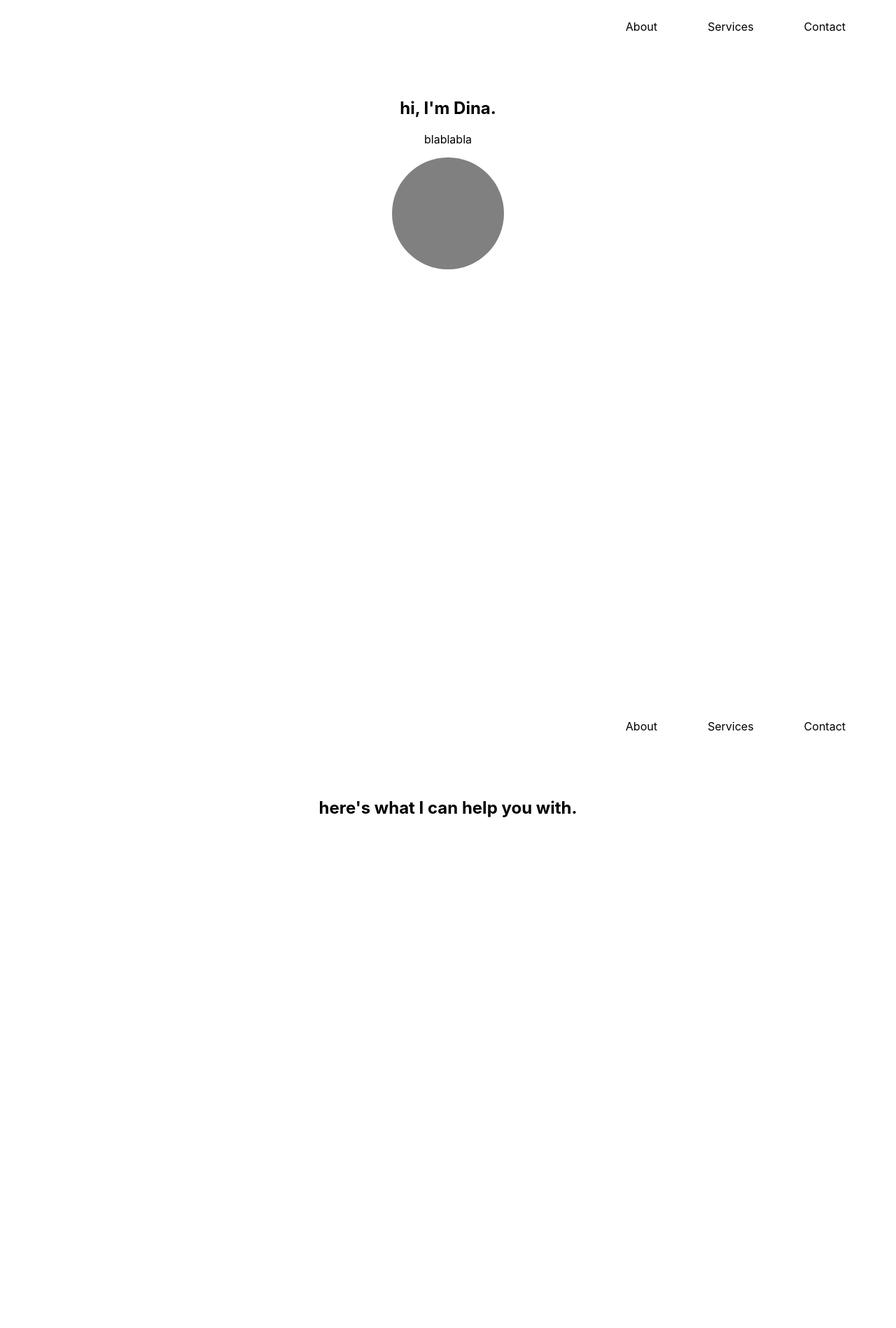
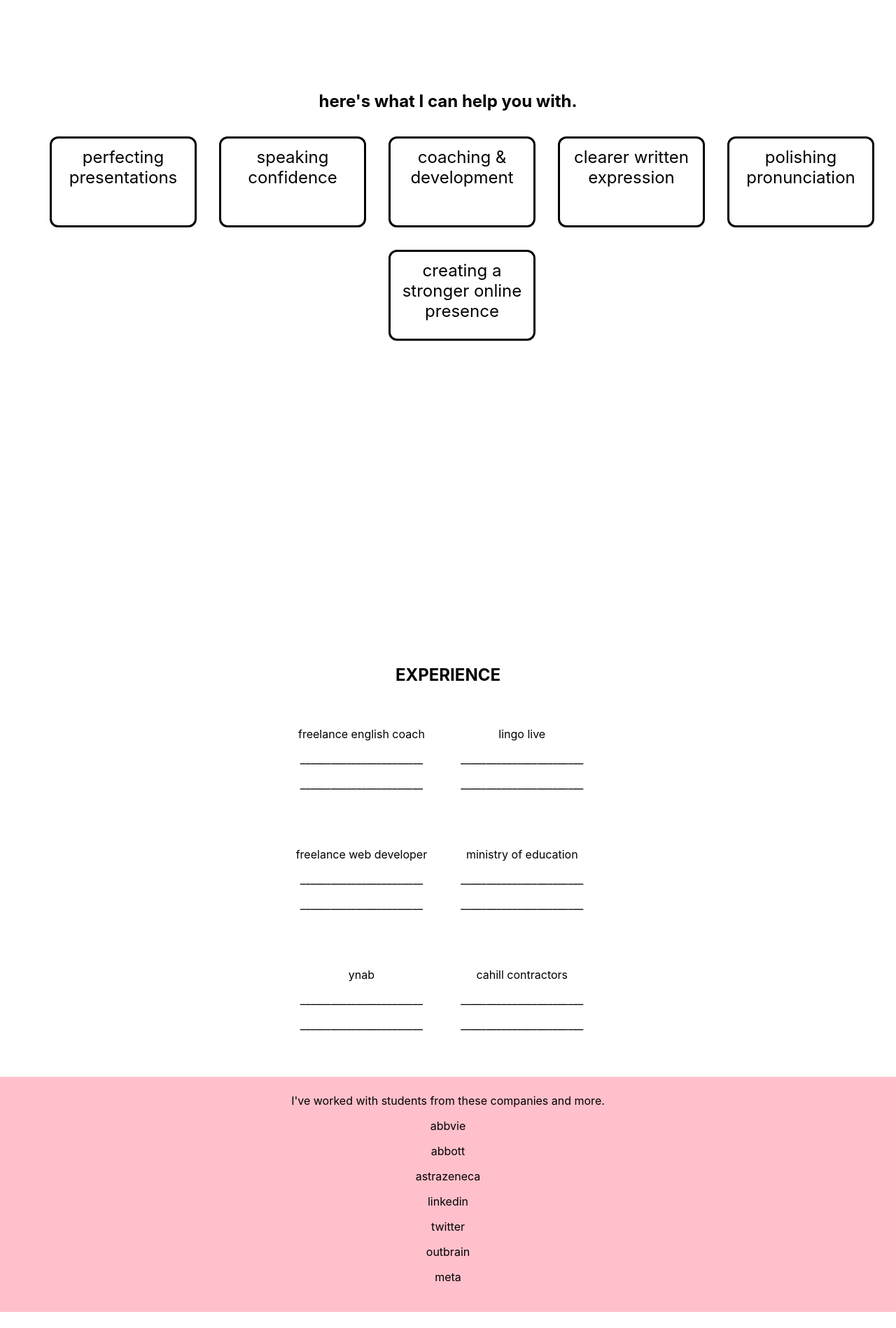
Before and after one commit to dinaspencer/dina-portfolio-redesign, a React (Create React App) app: page / in a window 1280 px wide. Shown: the part 880-2778 px from the top of the page at 70% size. Built offline with nearby package versions, Linux system fonts and the light colour scheme.

Commit message:
add basic design

```diff
--- a/src/App.css
+++ b/src/App.css
@@ -7,17 +7,27 @@
   min-height: 100vh;
 }
 
+#header-name {
+  float: left;
+  padding-left: 48px;
+}
+
+
 .navbar {
-  padding: 36px;
+  padding: 26px;
   display: flex;
   flex-direction: row;
   justify-content: right;
-
 }
 
 .navbar li {
   list-style-type: none;
   padding: 36px;
+}
+
+#main {
+  font-size: 150%;
+  padding: 0px 56px 0px 56px;
 }
 
 .circles-main {
@@ -37,6 +47,25 @@
   text-align: center;
 }
 
+#services ul {
+  display: flex;
+  flex-wrap: wrap;
+
+  justify-content: center;
+}
+
+#services li {
+  list-style-type: none;
+  font-size: 150%;
+  margin: 16px;
+  padding: 12px;
+  width: 180px;
+  height: 100px;
+  border: 3px solid black;
+  border-radius: 12px;
+  align-items: center;
+}
+
 .profile-round {
   background-color: gray;
   width: 160px;
@@ -45,3 +74,67 @@
   display: block;
   margin: 0 auto;
 }
+
+
+.mid-width {
+  width: 50%;
+  margin-left: 50%;
+  background-color: gray;
+  padding-top: 32px;
+}
+
+
+.mid-width-left {
+  width: 50%;
+  margin-right: 50%;
+  background-color: gray;
+  padding-top: 32px;
+}
+
+.img-placeholder {
+  background-color: pink;
+  width: 160px;
+  height: 160px;
+  border-radius: 50%;
+  /* display: block; */
+  margin: 0 auto;
+
+
+}
+
+.cv-wrapper {
+  display: flex;
+  flex-direction: column;
+  align-items: center;
+  flex-wrap: wrap;
+}
+
+/* .cv-individual {
+  width: 45%;
+
+} */
+
+.student-companies {
+  background-color: pink;
+  padding: 24px;
+  margin-top: 24px;
+}
+
+@media only screen and (min-width: 800px) {
+  .cv-wide {
+    display: flex;
+    flex-direction: row;
+    margin: 0 auto;
+    margin-left: -24px;
+    justify-content: center;
+
+  }
+  .cv-individual {
+
+    padding: 24px;
+
+
+
+  }
+
+}
--- a/src/App.js
+++ b/src/App.js
@@ -1,25 +1,29 @@
 import './App.css';
-// import NavBar from './components/NavBar';
+import NavBar from './components/NavBar';
 import Main from './components/Main';
 import About from './components/About';
 import Services from './components/Services';
 import Cv from './components/Cv';
 import Blog from './components/Blog';
 import Dev from './components/Dev';
+import DevProject from './components/DevProject';
 import Contact from './components/Contact';
 import Footer from './components/Footer';
 
 function App() {
   return (
     <div className="App">
+     <NavBar />
+      <Main />
 
-      <Main />
-      <About />
       <Services />
       <Cv />
+      <Dev />
+      <DevProject />
+      <About />
+      <Contact />
+
       <Blog />
-      <Dev />
-      <Contact />
       <Footer />
     </div>
   );
--- a/src/components/About.js
+++ b/src/components/About.js
@@ -1,15 +1,13 @@
-import NavBar from "./NavBar";
 
 export default function About () {
 
     return (
         <>
-
         <section id="about">
-        <NavBar />
-            <div className="container">
-                <h1>hi, I'm Dina.</h1>
-                <p>blablabla</p>
+            <div className="container mid-width-left">
+                <h1>who am I?</h1>
+                <p>where: Zaragoza, Spain</p>
+                <p>from: Winston-Salem, North Carolina</p>
                 <div className="profile-round"></div>
             </div>
         </section>
--- a/src/components/Blog.js
+++ b/src/components/Blog.js
@@ -1,11 +1,9 @@
-import NavBar from "./NavBar";
 
 export default function Blog () {
 
     return (
         <>
         <section id="blog">
-        <NavBar />
         <div className="container">
             <h2>read more about my experience in Spain.</h2>
             <div className="circles-main">
--- a/src/components/Contact.js
+++ b/src/components/Contact.js
@@ -1,11 +1,9 @@
-import NavBar from "./NavBar";
 
 export default function Contact () {
 
     return (
         <>
         <section id="contact">
-        <NavBar />
             <div className="container">
                 <h2>get in touch</h2>
             </div>
--- a/src/components/Cv.js
+++ b/src/components/Cv.js
@@ -1,3 +1,64 @@
 export default function Cv () {
 
+    return (
+
+        <section id="cv">
+        <div className="container">
+            <h1>EXPERIENCE </h1>
+        <div className="cv-wide">
+            <div className="cv-wrapper">
+            <div className="cv-individual">
+            <p>freelance english coach</p>
+            <p>________________________</p>
+            <p>________________________</p>
+            </div>
+            <div className="cv-individual">
+            <p>freelance web developer</p>
+            <p>________________________</p>
+            <p>________________________</p>
+            </div>
+            <div className="cv-individual">
+            <p>ynab</p>
+            <p>________________________</p>
+            <p>________________________</p>
+            </div>
+            </div>
+            <div className="cv-wrapper">
+            <div className="cv-individual">
+            <p>lingo live</p>
+            <p>________________________</p>
+            <p>________________________</p>
+            </div>
+            <div className="cv-individual">
+            <p>ministry of education</p>
+            <p>________________________</p>
+            <p>________________________</p>
+            </div>
+            <div className="cv-individual">
+            <p>cahill contractors</p>
+            <p>________________________</p>
+            <p>________________________</p>
+            </div>
+            </div>
+        </div>
+
+            <div className="student-companies">
+                I've worked with students from these companies and more.
+                <div className="icons-student">
+                    <p>abbvie</p>
+                    <p>abbott</p>
+                    <p>astrazeneca</p>
+                    <p>linkedin</p>
+                    <p>twitter</p>
+                    <p>outbrain</p>
+                    <p>meta</p>
+                </div>
+
+        </div>
+
+    </div>
+</section>
+    )
+
+
 }
--- a/src/components/Dev.js
+++ b/src/components/Dev.js
@@ -1,3 +1,22 @@
 export default function Dev () {
 
+    return (
+        <>
+
+        <section id="dev-section">
+
+            <div className="container">
+                <h1>PROJECTS </h1>
+                <p>___________________________</p>
+                <p>___________________________</p>
+                <p>___________________________</p>
+                <p>___________________________</p>
+                <p>___________________________</p>
+                <p>___________________________</p>
+
+
+            </div>
+        </section>
+        </>
+    )
 }
--- /dev/null
+++ b/src/components/DevProject.js
@@ -0,0 +1,18 @@
+export default function DevProject () {
+
+    return (
+        <>
+
+        <section id="dev-project">
+            <div className="container mid-width">
+            <div className="img-placeholder"></div>
+                <h1>project name</h1>
+                <p>project description</p>
+                <button>see more</button>
+                <p> arrow - bottom left </p>
+
+            </div>
+        </section>
+        </>
+    )
+}
--- a/src/components/Main.js
+++ b/src/components/Main.js
@@ -4,14 +4,10 @@ export default function Main () {
         <>
         <section id="main">
             <div className="container">
-                <h1>Dina Spencer</h1>
-                <h3>communication coach</h3>
-                <div className="circles-main">
-                    <div className="bubble-round">About</div>
-                    <div className="bubble-round">Services</div>
-                    <div className="bubble-round">Work With Me</div>
-                    </div>
-                <h2>express yourself.</h2>
+            <h1>hi, I'm Dina.</h1>
+                <p>I help people and companies express themselves better.</p>
+                <p>With over 10 years of experience in language coaching, web design and writing, I can polish your speaking and your online presence.</p>
+                <div className="profile-round"></div>
 
             </div>
         </section>
--- a/src/components/NavBar.js
+++ b/src/components/NavBar.js
@@ -3,10 +3,12 @@ export default function NavBar () {
     return (
         <>
         <section id="navbar-sticky">
+            <h1 id="header-name">DINA SPENCER</h1>
         <ul className="navbar">
+            <li>Services</li>
             <li>About</li>
-            <li>Services</li>
             <li>Contact</li>
+            <li>Blog</li>
         </ul>
         </section>
         </>
--- a/src/components/Services.js
+++ b/src/components/Services.js
@@ -1,13 +1,21 @@
-import NavBar from "./NavBar";
 
 export default function Services () {
 
     return (
         <>
         <section id="services">
-        <NavBar />
             <div className="container">
         <h2>here's what I can help you with.</h2>
+        <ul>
+            <li>perfecting presentations</li>
+            <li>speaking confidence</li>
+            <li>coaching & development</li>
+            <li>clearer written expression</li>
+            <li>polishing pronunciation</li>
+            <li>creating a stronger online presence</li>
+        </ul>
+
+
         </div>
         </section>
         </>
```
